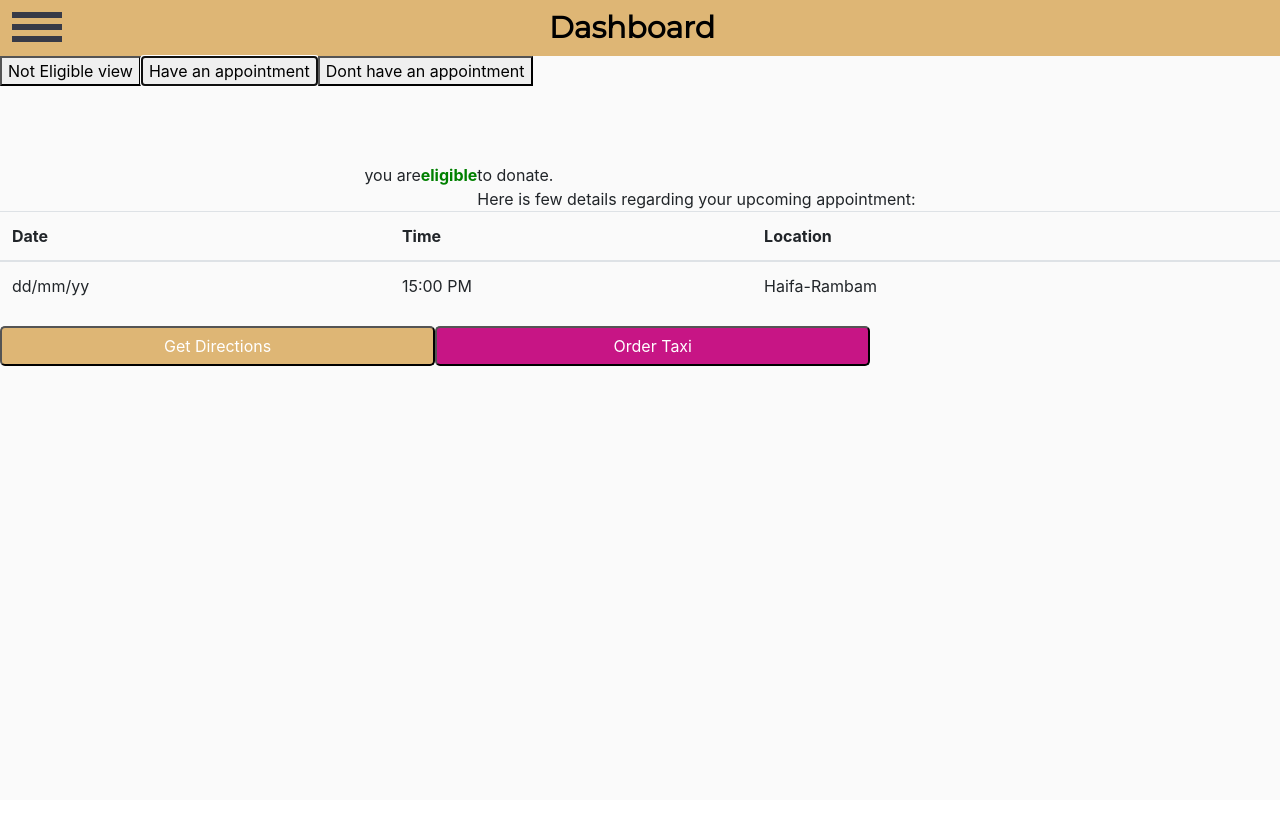
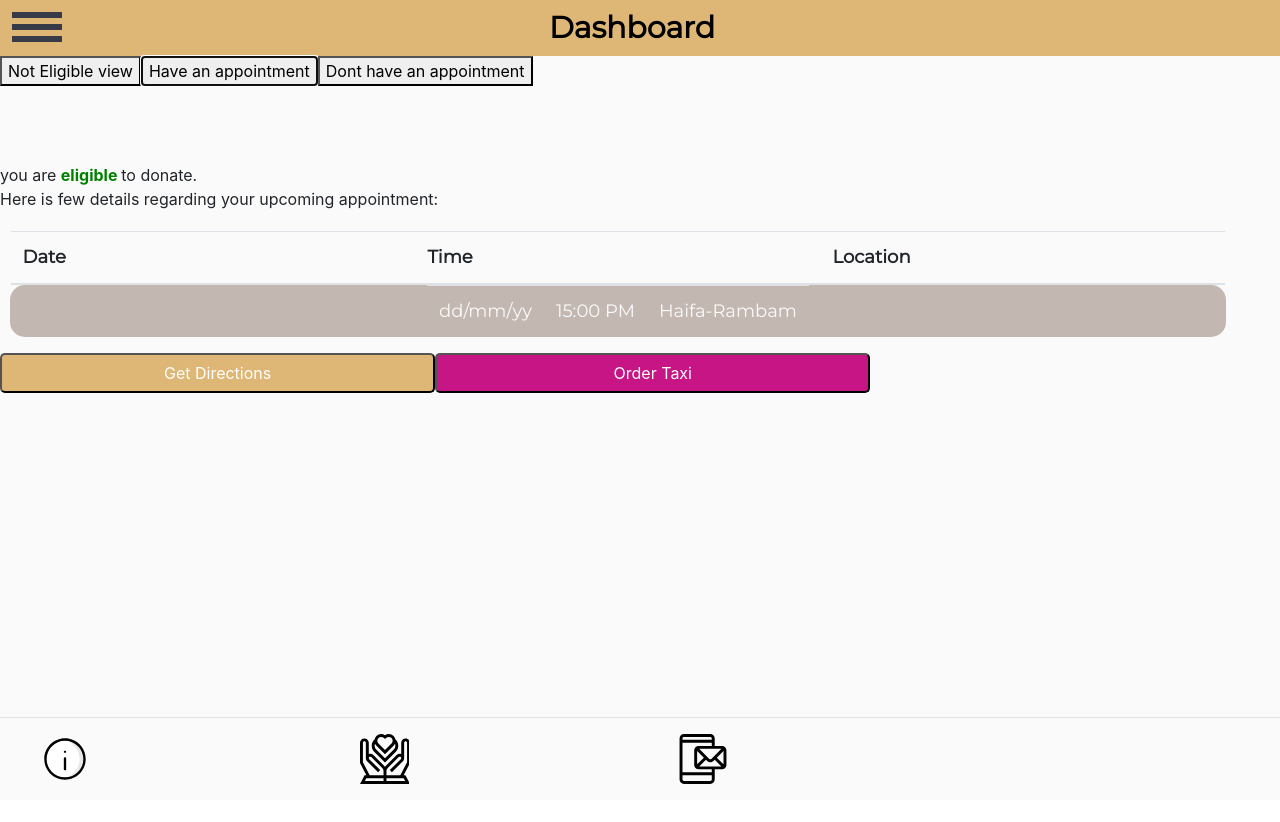
Before and after one commit to startach/ZM-BloodComponents, a React (Create React App) app in the folder client/: page /dashboard in a window 1280 px wide. Both pictures are taken after a click on the button "Have an appointment". Shown: the top 822 px of the page. After the commit the page ends 800 px from the top, so only its background shows below. Built offline with nearby package versions, Linux system fonts and the light colour scheme.

Commit message:
adding css to the dashboard views and bottom bar

```diff
--- a/client/src/Screens/dashboard.js
+++ b/client/src/Screens/dashboard.js
@@ -3,6 +3,7 @@ import ScreenContainer from '../components/screen'
 import MenuHeader from '../components/MenuHeader'
 import DashboardMain from "../components/Dashboard/Dashboard.Main"
 import "../components/Dashboard/dashboard.css"
+import BottomNavBar from '../components/BottomNavBar/BottomBar'
 
 
 const Dashboard = () => {
@@ -10,7 +11,8 @@ const Dashboard = () => {
     return (
         <ScreenContainer>
             <MenuHeader title="Dashboard" icon='burger'></MenuHeader>
-            <DashboardMain />
+            <DashboardMain>
+            </DashboardMain>
         </ScreenContainer>
     )
 }
--- a/client/src/components/App/App.js
+++ b/client/src/components/App/App.js
@@ -5,6 +5,7 @@ import AppointmentVerification from '../../Screens/appointmentVerification'
 import './App.css';
 import Dashboard from '../../Screens/dashboard';
 import NotFound from '../NotFound'
+import BottomNavBar from '../BottomNavBar/BottomBar'
 
 function App() {
   return (
@@ -18,6 +19,7 @@ function App() {
         <Redirect from='/' exact to="/dashboard" />
         <Redirect to='/not-found' />
       </Switch>
+      <BottomNavBar />
     </Router>
 
   );
--- a/client/src/components/BottomNavBar/BottomBar.js
+++ b/client/src/components/BottomNavBar/BottomBar.js
@@ -5,21 +5,24 @@ import DonateIcon from "./Donate.svg";
 import "./bottomBar.css"
 
 export default function BottomBar() {
+
+const addIconClass = (e) => {
+    e.target.classList.add('iconClicked')
+}
+
   return (
     <div className='bottomBarContainer'>
+        <hr/>
         <ul>
-            <li className='iconContainer'>
-                <img alt="About icon" src={aboutIcon}></img>
-                About
+            <li className='iconContainer aboutBtn'  onClick={(e) => {addIconClass(e)}}>
+                <img className='ion-about' alt="About icon" tabIndex='1' src={aboutIcon}></img>
             </li>
 
-            <li className='iconContainer'>
-                <img alt="Donate icon" src={DonateIcon}></img>
-                Donate
+            <li  className='iconContainer donateIcon donateBtn'  onClick={(e) => {addIconClass(e)}}>
+                <img className='ion-donate' tabIndex='2' alt="Donate icon" src={DonateIcon}></img>
             </li>
-            <li className='iconContainer'>
-                <img alt="Contact icon" src={ContactUsIcon}></img>
-                Contact us
+            <li className='iconContainer contactBtn'  onClick={(e) => {addIconClass(e)}}>
+                <img className='ion-contact' tabIndex='3' alt="Contact us icon" src={ContactUsIcon}></img>
             </li>
         </ul>
     </div>
--- a/client/src/components/BottomNavBar/bottomBar.css
+++ b/client/src/components/BottomNavBar/bottomBar.css
@@ -1,14 +1,49 @@
 .bottomBarContainer {
-  position: absolute;
+  position: fixed;
   bottom: 0;
-  display: inline-flex;
-  flex-direction: row;
-  width: 30%;
+  display: table;
+  width: 100vw;
+  justify-items: center;
+  justify-content: space-around;
+  margin: auto;
+  }
+
+.iconContainer{
   list-style: none;
-  justify-content: space-around;
+  display: inline-block;
+  cursor: pointer;
+  position: relative;
+  /* margin: 0 auto; */
+  transition: all 0.4s ease-in;
 }
 
-.iconContainer{
-  display: flex;
-  flex-flow: column;
+.iconContainer:focus{
+  outline: none;
 }
+
+.iconClicked:focus{
+  border: #c3b7b1 solid 2px;
+  border-radius: 45%;
+  /* display: fixed; */
+  position: relative;
+  /* transform: scale(0.001, 0.001); */
+  animation: bottomBarEffect 0.8s ease-in;
+  outline: none;
+}
+
+@keyframes bottomBarEffect{
+  50%{
+    transform: scale(0.9, 0.9);
+    opacity: 1;
+  }
+  100%{
+    transform: scale(100%,100%);
+    opacity: 0.1;
+  }
+}
+
+
+
+.donateIcon{
+  padding: 0 21vw 0 21vw;
+}
--- a/client/src/components/Dashboard/Dashboard.Appoin.js
+++ b/client/src/components/Dashboard/Dashboard.Appoin.js
@@ -1,5 +1,6 @@
 import React, { useState } from "react";
 import "./dashboard.css"
+import "../appointmentsEntry/appointmentsEntry.css"
 
 export default function DashboardAppoin() {
   const [appointmentDate, setAppointmentDate] = useState("dd/mm/yy");
@@ -11,23 +12,23 @@ export default function DashboardAppoin() {
   return (
     <div>
       <div className='userEligibility'>
-      you are <b style={{ color: "green" }}>eligible</b> to donate.
+      you are <b style={{ color: "green" }}> eligible </b> to donate.
       <br></br>
       Here is few details regarding your upcoming appointment:
       </div>
       <table className='table upcomingAppointment'>
         <thead>
-          <tr>
-            <th>Date</th>
-            <th>Time</th>
-            <th>Location</th>
+          <tr className='headerRow'>
+            <th className='headerEntries'>Date</th>
+            <th className='headerEntries'>Time</th>
+            <th className='headerEntries'>Location</th>
           </tr>
         </thead>
         <tbody>
-            <tr>
-          <td>{appointmentDate}</td>
-          <td>{appointmentTime}</td>
-          <td>{appointmentLocation}</td>
+            <tr className='rowContainer'>
+          <td className='rowClass'>{appointmentDate}</td>
+          <td className='rowClass'>{appointmentTime}</td>
+          <td className='rowClass'>{appointmentLocation}</td>
           </tr>
         </tbody>
       </table>
--- a/client/src/components/Dashboard/Dashboard.Main.js
+++ b/client/src/components/Dashboard/Dashboard.Main.js
@@ -3,6 +3,7 @@ import NotEligible from "./Dashboard.NotEligible";
 import HaveAppointment from "./Dashboard.Appoin";
 import DontHaveAppointment from "./Dashboard.NoAppoin";
 import "./dashboard.css"
+import "../appointmentsEntry/appointmentsEntry.css"
 
 
 export default function Dashboard() {
--- a/client/src/components/Dashboard/Dashboard.NoAppoin.js
+++ b/client/src/components/Dashboard/Dashboard.NoAppoin.js
@@ -1,16 +1,16 @@
 import React from "react";
-import "./dashboard.css"
+import "./dashboard.css";
+import "../appointmentsEntry/appointmentsEntry.css";
 
 function DashboardNoAppoin() {
   return (
-    <div>
+    <div className="noAppointmentViewContainer">
       <span className="userEligibility">
-        you are <b style={{ color: "green" }}>eligible</b> to donate.
+        you are <b style={{ color: "green" }}> eligible </b> to donate.
         <br></br>
         Please, schedule a new appointment:
       </span>
 
-      <br></br>
 
       <p className="hospitalsOptionsContainer">
         Nearest hospital is{" "}
@@ -27,33 +27,33 @@ function DashboardNoAppoin() {
 
       <table className="table noAppointmentTable">
         <thead>
-          <tr>
-            <th>Date</th>
-            <th>Time</th>
-            <th>Schedule</th>
+          <tr className="headerRow">
+            <th className="headerEntries">Date</th>
+            <th className="headerEntries">Time</th>
+            <th className="headerEntries">Schedule</th>
           </tr>
         </thead>
         <tbody>
-          <tr>
-            <td>01/08/2020</td>
-            <td>12:30</td>
-            <td>
+          <tr className='rowContainer'>
+            <td className='rowClass' >01/08/2020</td>
+            <td className='rowClass'>12:30</td>
+            <td className='rowClass'>
               {" "}
               <button className="scheduleButton">Register</button>
             </td>
           </tr>
-          <tr>
-            <td>31/06/2020</td>
-            <td>14:30</td>
-            <td>
+          <tr className='rowContainer'>
+            <td className="rowClass">31/06/2020</td>
+            <td className="rowClass">14:30</td>
+            <td className="rowClass">
               {" "}
               <button className="scheduleButton">Register</button>
             </td>
           </tr>
-          <tr>
-            <td>08/07/2020</td>
-            <td>09:00</td>
-            <td>
+          <tr className='rowContainer'>
+            <td className="rowClass scheduleTableRow">08/07/2020</td>
+            <td className="rowClass">09:00</td>
+            <td className="rowClass">
               {" "}
               <button className="scheduleButton">Register</button>
             </td>
--- a/client/src/components/Dashboard/Dashboard.NotEligible.js
+++ b/client/src/components/Dashboard/Dashboard.NotEligible.js
@@ -1,23 +1,21 @@
 import React, { useState } from "react";
-import "./dashboard.css"
+import "./dashboard.css";
+import "../appointmentsEntry/appointmentsEntry.css";
 
 export default function DashboardNotEligible() {
   const [eligibleState, seteligibleState] = useState(false);
 
   return (
     <div>
-      <span>Not Eligible view</span>
-      <div>
       You are
       {eligibleState === false ? (
         <div>
-            <b style={{ color: "red" }}>Not Eligible</b> to donate right now.
+          <b style={{ color: "red" }}> Not Eligible </b> to donate right now.
           For more information, please <i>contact</i> you coordinator{" "}
         </div>
       ) : (
         <p>You are eligible to donate</p>
       )}
     </div>
-    </div>
   );
 }
--- a/client/src/components/Dashboard/dashboard.css
+++ b/client/src/components/Dashboard/dashboard.css
@@ -1,6 +1,6 @@
 .dashboardMainContainer{
     margin: auto;
-    height: 100vh;
+    /* height: 100vh; */
 }
 
 .upcomingAppointment{
@@ -29,8 +29,9 @@ background-color: #C71585;
 color: white;
 height: 4vh;
 border-radius: 5px;
-width: 30vw;
+width: fit-content;
 }
+
 
 .table{
     justify-content: space-between;
@@ -45,6 +46,16 @@ width: 30vw;
 
 .userEligibility{
     padding-top: 6%;
-    display: flex;
-    justify-content: center;
+
 }
+
+.headerRow{
+    height: fit-content;
+}
+
+.rowClass{
+    color: #fafafa;
+    font-family: "Montserrat";
+    font-size: 18px;
+    padding-top: 3px;
+}
--- a/client/src/components/appointmentsEntry/appointmentsEntry.css
+++ b/client/src/components/appointmentsEntry/appointmentsEntry.css
@@ -1,21 +1,18 @@
-
 .rowContainer {
   display: flex;
   justify-content: center;
   align-items: center;
   list-style-type: none;
   border-radius: 15px;
-    background-color: #C3B7B1;
+  background-color: #c3b7b1;
   height: fit-content;
   width: 95%;
   margin-left: 10px;
-
 }
 
 .rowEntry {
   width: 33.3%;
   color: #fafafa;
-    font-family: 'Montserrat';
+  font-family: "Montserrat";
   font-size: 18px;
-
 }
```
Also changed, not shown: client/src/index.css (added, +13 -0 lines). Lines whose indentation alone changed are shown as unchanged.
